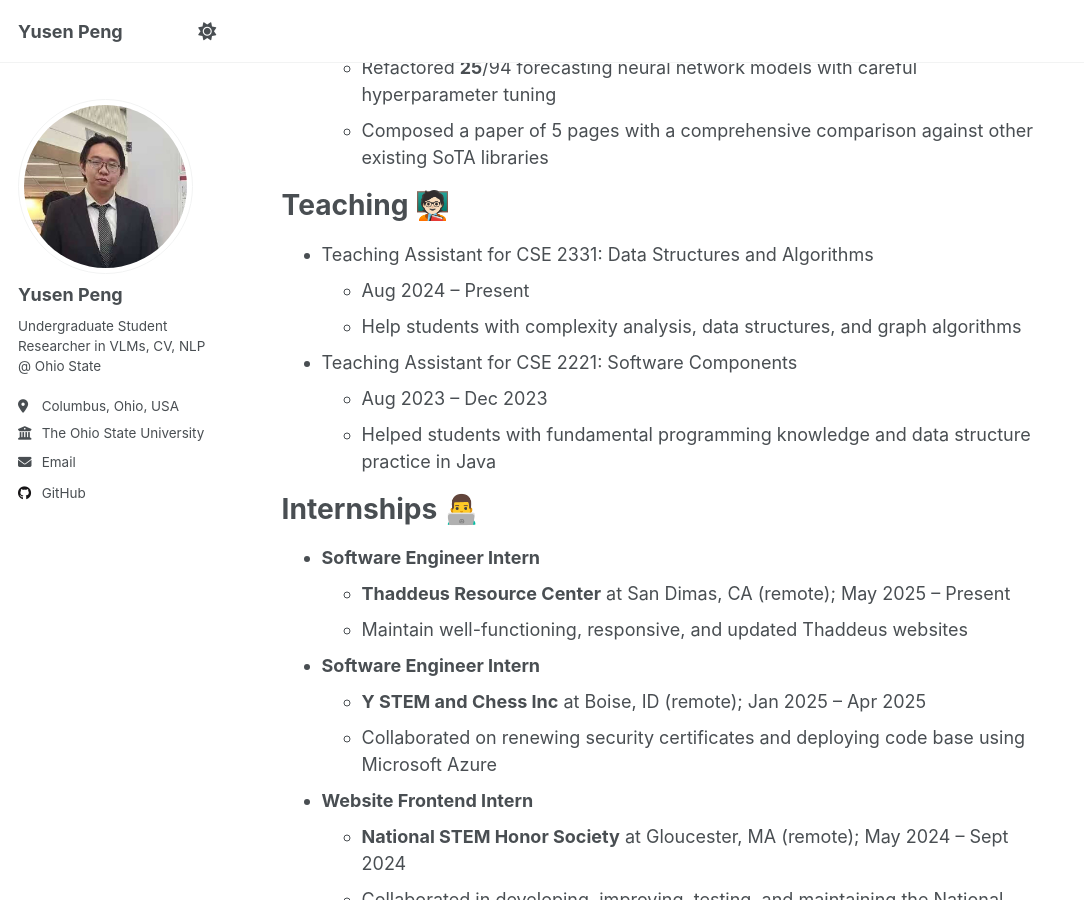
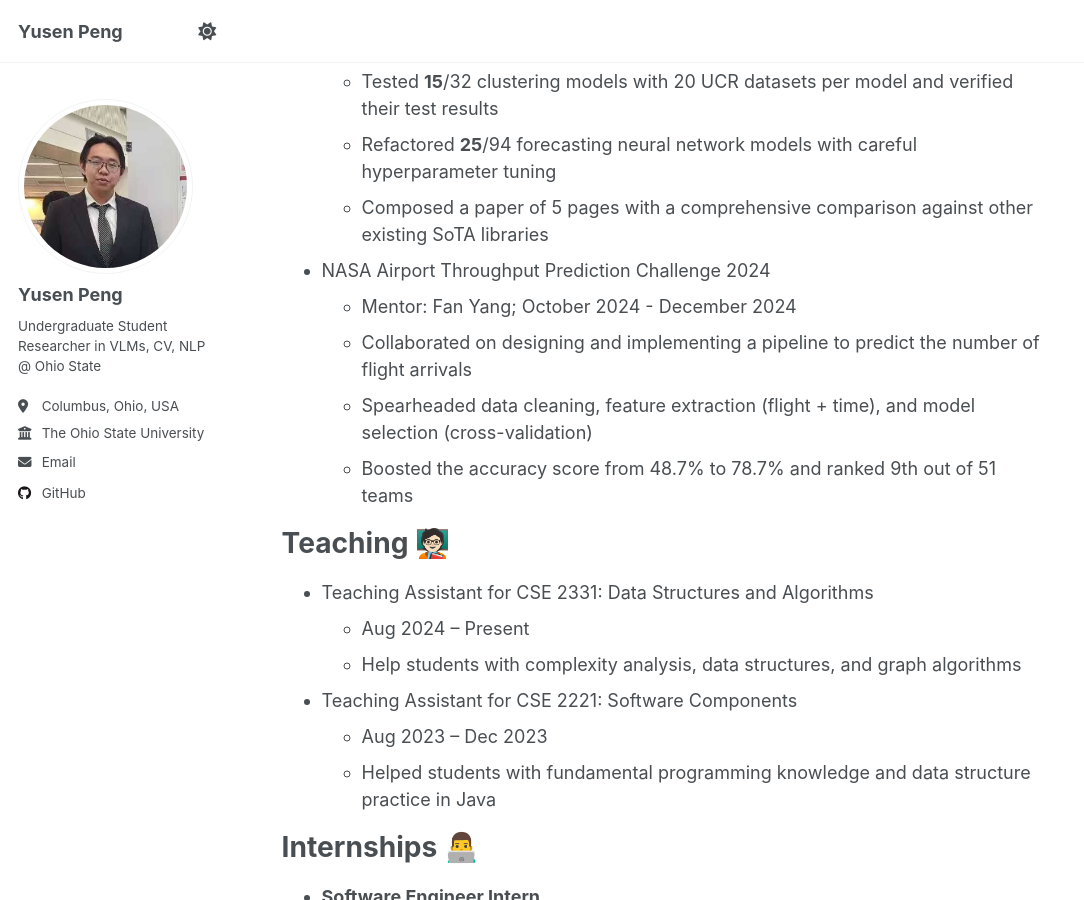
Before and after one commit to Yusen-Peng/Yusen-Peng.github.io, a Jekyll site: the page built from _pages/about.md, in a window 1280 px wide and 900 px high, scrolled down 2937 px. Shown: the whole window, without its empty margins (0-1084 px from the left). Built offline with Jekyll 4.4.1, drawn with Linux system fonts in a browser that asks for light colours; a script that is not in the unit is left out; some of the changed text lies outside the part shown.

Commit message:
add more

```diff
--- a/_pages/about.md
+++ b/_pages/about.md
@@ -15,6 +15,7 @@ During my time at OSU, I have maintained **4.00**/4.00 cumulative GPA and comple
 
 More importantly, I am graduating with **Honors Research Distinction**, where I am investigating skeleton-based human action recognition as my undergraduate thesis. I was also awarded with Undergraduate Research Scholarship based on the thesis proposal in June 2025.
 
+Outside of AI research, I often play basketball🏀, piano🎹, and guitar🎸! I enjoy K-pop too: NewJeans, Le Sserafim, and Illit are my favorites - but Hanni is my ultimate bias.
 
 Research Interest 🧠
 ======
@@ -79,6 +80,12 @@ This section highlights my collaborative research projects conducted under the s
   * Refactored **25**/94 forecasting neural network models with careful hyperparameter tuning
   * Composed a paper of 5 pages with a comprehensive comparison against other existing SoTA libraries
 
+* NASA Airport Throughput Prediction Challenge 2024
+  * Mentor: Fan Yang; October 2024 - December 2024
+  * Collaborated on designing and implementing a pipeline to predict the number of flight arrivals
+  * Spearheaded data cleaning, feature extraction (flight + time), and model selection (cross-validation)
+  * Boosted the accuracy score from 48.7% to 78.7% and ranked 9th out of 51 teams
+
 
 Teaching 🧑🏻‍🏫
 ======
```
